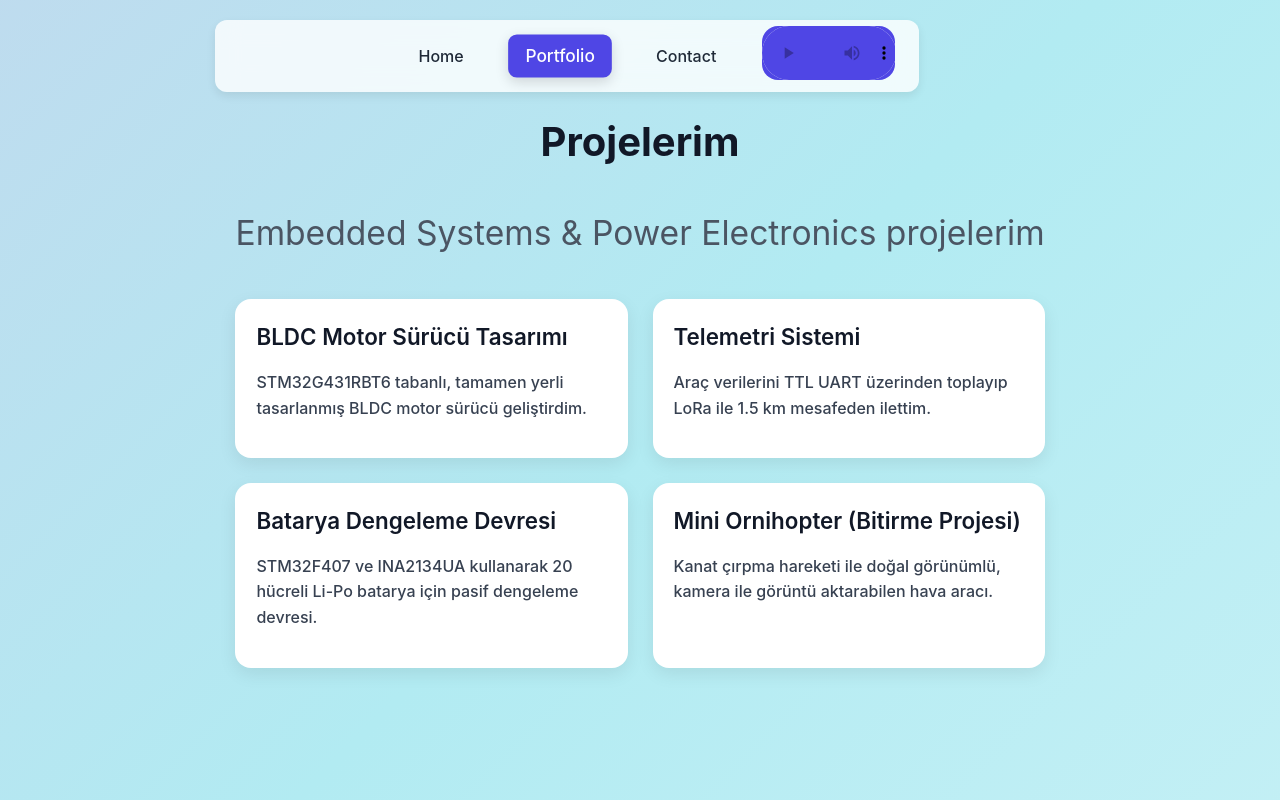
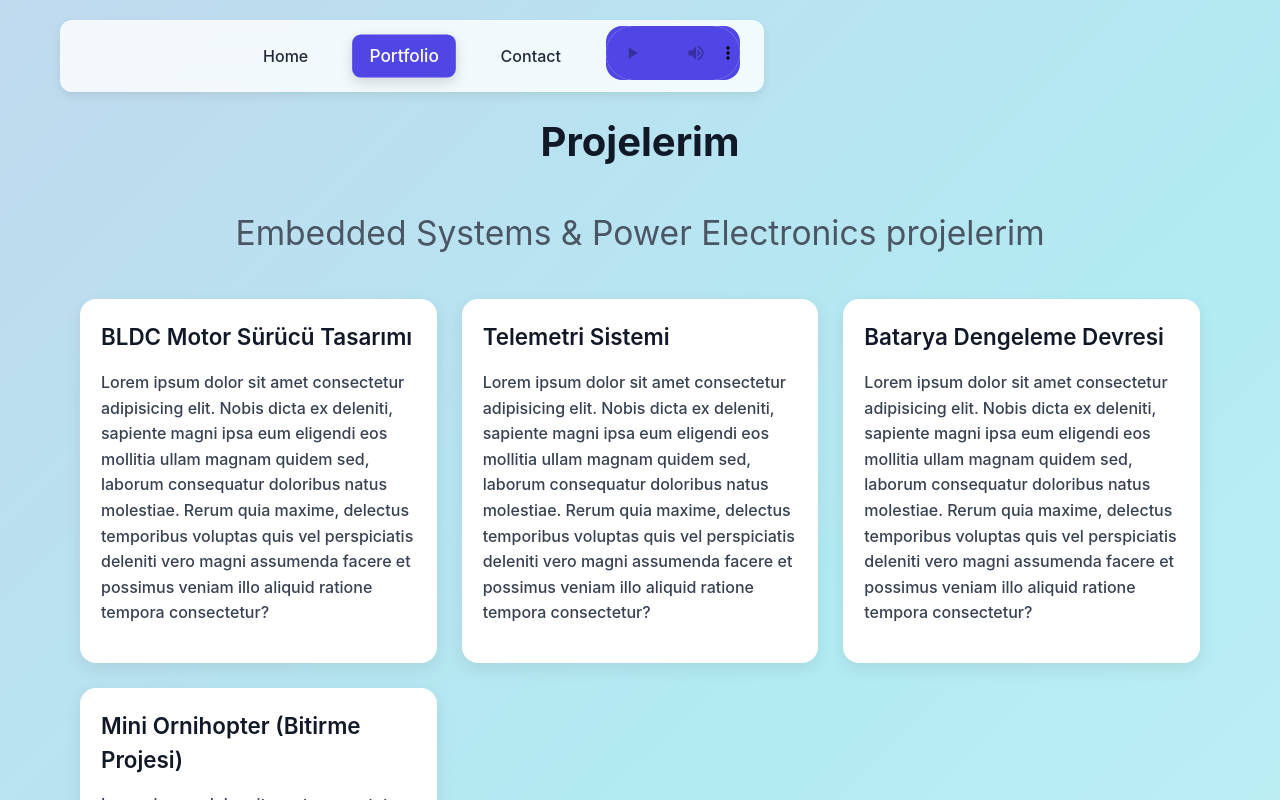
Before and after one commit to Skeior/vite-react-template, a React (Vite) app: page /portfolio in a window 1280 px wide. Shown: the top 800 px of the page. Built offline with nearby package versions, Linux system fonts and the light colour scheme.

Commit message:
aaaaaaaaaaaaaaaaa

```diff
--- a/src/react-app/Pages/PortfolioPage/PortfolioPage.tsx
+++ b/src/react-app/Pages/PortfolioPage/PortfolioPage.tsx
@@ -5,22 +5,22 @@ import "./Portfolio.css";
 const projects = [
   {
     title: "BLDC Motor Sürücü Tasarımı",
-    desc: "STM32G431RBT6 tabanlı, tamamen yerli tasarlanmış BLDC motor sürücü geliştirdim.",
+    desc: "Lorem ipsum dolor sit amet consectetur adipisicing elit. Nobis dicta ex deleniti, sapiente magni ipsa eum eligendi eos mollitia ullam magnam quidem sed, laborum consequatur doloribus natus molestiae. Rerum quia maxime, delectus temporibus voluptas quis vel perspiciatis deleniti vero magni assumenda facere et possimus veniam illo aliquid ratione tempora consectetur?",
     link: "https://github.com/skeior/bldc-driver",
   },
   {
     title: "Telemetri Sistemi",
-    desc: "Araç verilerini TTL UART üzerinden toplayıp LoRa ile 1.5 km mesafeden ilettim.",
+    desc: "Lorem ipsum dolor sit amet consectetur adipisicing elit. Nobis dicta ex deleniti, sapiente magni ipsa eum eligendi eos mollitia ullam magnam quidem sed, laborum consequatur doloribus natus molestiae. Rerum quia maxime, delectus temporibus voluptas quis vel perspiciatis deleniti vero magni assumenda facere et possimus veniam illo aliquid ratione tempora consectetur?",
     link: "https://github.com/skeior/telemetry-system",
   },
   {
     title: "Batarya Dengeleme Devresi",
-    desc: "STM32F407 ve INA2134UA kullanarak 20 hücreli Li-Po batarya için pasif dengeleme devresi.",
+    desc: "Lorem ipsum dolor sit amet consectetur adipisicing elit. Nobis dicta ex deleniti, sapiente magni ipsa eum eligendi eos mollitia ullam magnam quidem sed, laborum consequatur doloribus natus molestiae. Rerum quia maxime, delectus temporibus voluptas quis vel perspiciatis deleniti vero magni assumenda facere et possimus veniam illo aliquid ratione tempora consectetur?",
     link: "https://github.com/skeior/bms-balancing",
   },
   {
     title: "Mini Ornihopter (Bitirme Projesi)",
-    desc: "Kanat çırpma hareketi ile doğal görünümlü, kamera ile görüntü aktarabilen hava aracı.",
+    desc: "Lorem ipsum dolor sit amet consectetur adipisicing elit. Nobis dicta ex deleniti, sapiente magni ipsa eum eligendi eos mollitia ullam magnam quidem sed, laborum consequatur doloribus natus molestiae. Rerum quia maxime, delectus temporibus voluptas quis vel perspiciatis deleniti vero magni assumenda facere et possimus veniam illo aliquid ratione tempora consectetur?",
     link: "https://github.com/skeior/ornihopter",
   },
 ];
```
